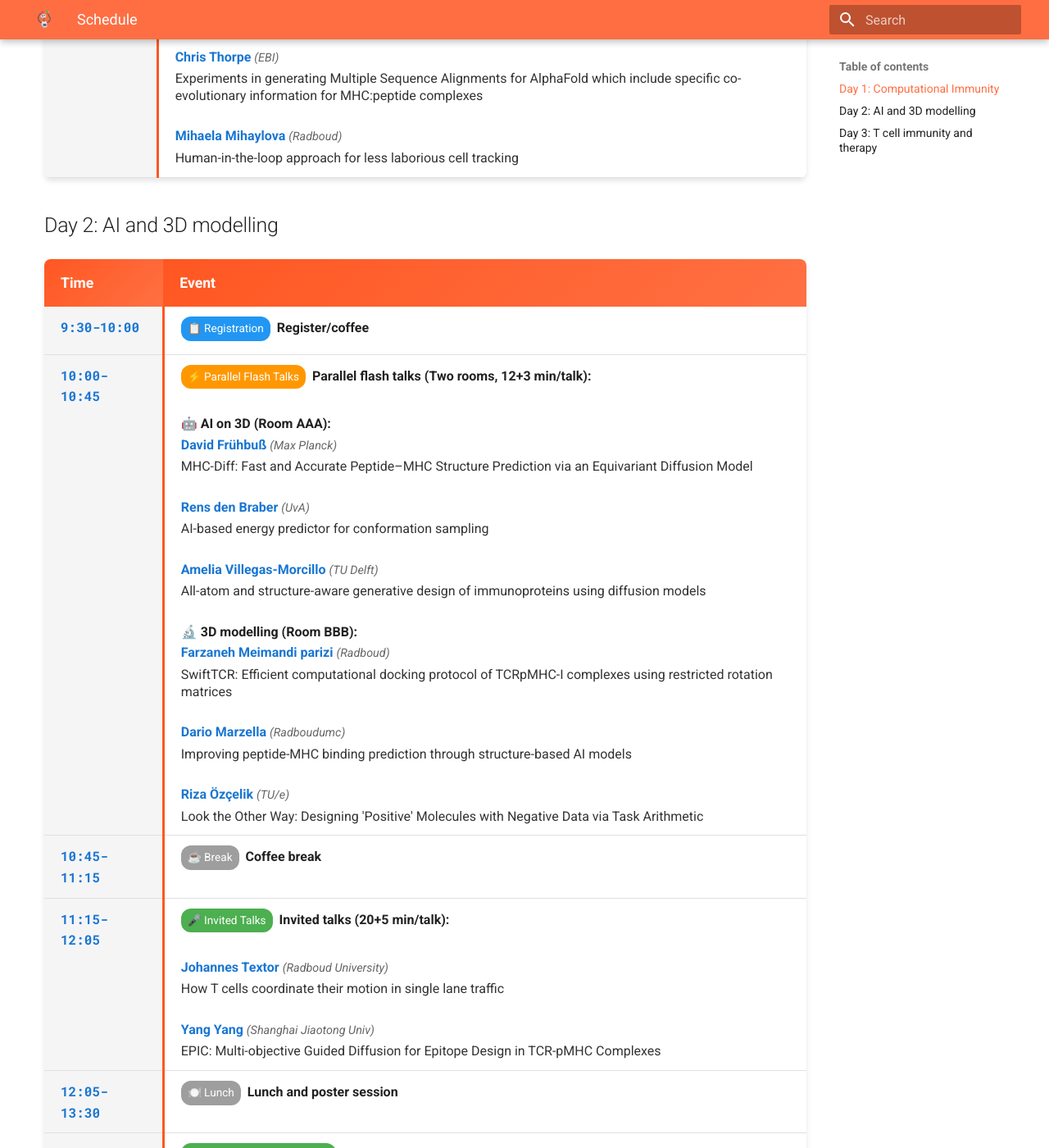
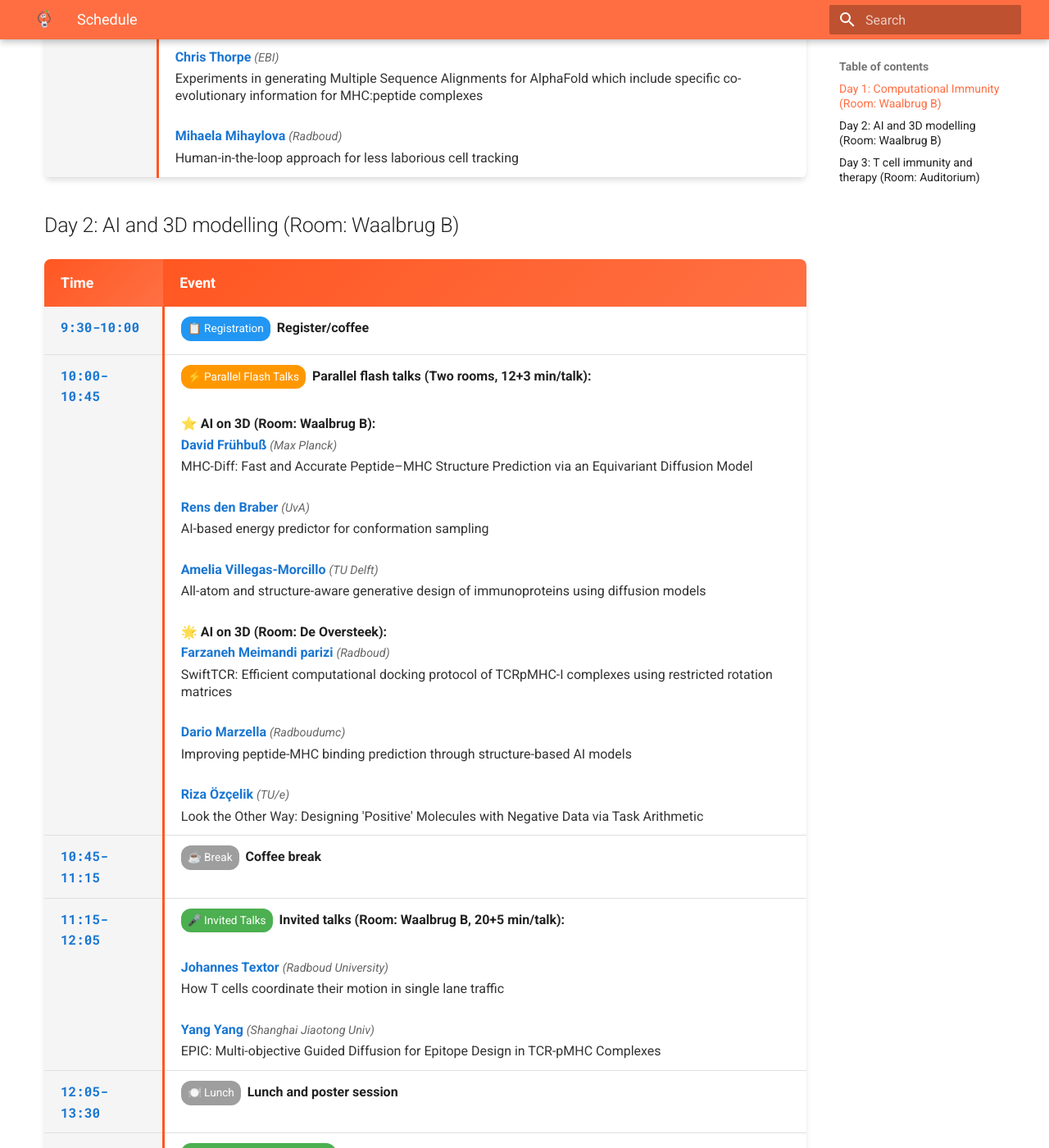
Before and after one commit to X-lab-3D/csi, an MkDocs documentation site: the page built from docs/schedule.md, in a window 1280 px wide and 1400 px high, scrolled down 1359 px. Shown: the whole window at 82% size. Built offline with MkDocs 1.6.1 and Material for MkDocs 9.7.7, drawn with Linux system fonts in a browser that asks for light colours; the version menu is left out; some of the changed text lies outside the part shown.

Commit message:
Update schedule.md

```diff
--- a/docs/schedule.md
+++ b/docs/schedule.md
@@ -9,6 +9,7 @@
 <tr>
 <th>Day</th>
 <th>Time</th>
+<th>Room</th>
 <th>Topic</th>
 </tr>
 </thead>
@@ -16,23 +17,26 @@
 <tr>
 <td><strong><a href="#day-1-computational-immunity">Day 1</a></strong><br><em>Sep. 2nd</em></td>
 <td>14:30-18:00</td>
+<td>Waalbrug B</td>
 <td>🧬 Computational immunity</td>
 </tr>
 <tr>
 <td><strong><a href="#day-2-ai-and-3d-modelling">Day 2</a></strong><br><em>Sep. 3rd</em></td>
 <td>9:30-16:30</td>
+<td>Waalbrug B (main)<br>De Oversteek (parallel talk)</td>
 <td>🤖 Geometric deep learning & 3D modelling + outing</td>
 </tr>
 <tr>
 <td><strong><a href="#day-3-t-cell-immunity-and-therapy">Day 3</a></strong><br><em>Sep. 4th</em></td>
 <td>9:30-17:35</td>
+<td>Auditorium</td>
 <td>🔬 T-cell immunity and therapy</td>
 </tr>
 </tbody>
 </table>
 
 
-## Day 1: Computational Immunity {#day-1-computational-immunity}
+## Day 1: Computational Immunity (Room: Waalbrug B) {#day-1-computational-immunity}
 
 <table class="schedule-table">
 <thead>
@@ -94,7 +98,7 @@
 </table>
 
 
-## Day 2: AI and 3D modelling {#day-2-ai-and-3d-modelling}
+## Day 2: AI and 3D modelling (Room: Waalbrug B) {#day-2-ai-and-3d-modelling}
 
 <table class="schedule-table">
 <thead>
@@ -112,7 +116,7 @@
 <td class="time-cell">10:00-10:45</td>
 <td>
 <span class="event-badge badge-flash">⚡ Parallel Flash Talks</span><strong>Parallel flash talks (Two rooms, 12+3 min/talk):</strong><br><br>
-<strong>🤖 AI on 3D (Room AAA):</strong><br>
+<strong> ⭐ AI on 3D (Room: Waalbrug B):</strong><br>
 <div class="talk-entry">
 <span class="speaker-name">David Frühbuß</span> <span class="speaker-affiliation">(Max Planck)</span><br>
 <div class="talk-title">MHC-Diff: Fast and Accurate Peptide–MHC Structure Prediction via an Equivariant Diffusion Model</div>
@@ -125,7 +129,7 @@
 <span class="speaker-name">Amelia Villegas-Morcillo</span> <span class="speaker-affiliation">(TU Delft)</span><br>
 <div class="talk-title">All-atom and structure-aware generative design of immunoproteins using diffusion models</div>
 </div><br>
-<strong>🔬 3D modelling (Room BBB):</strong><br>
+<strong> 🌟 AI on 3D (Room: De Oversteek):</strong><br>
 <div class="talk-entry">
 <span class="speaker-name">Farzaneh Meimandi parizi</span> <span class="speaker-affiliation">(Radboud)</span><br>
 <div class="talk-title">SwiftTCR: Efficient computational docking protocol of TCRpMHC-I complexes using restricted rotation matrices</div>
@@ -147,7 +151,7 @@
 <tr>
 <td class="time-cell">11:15-12:05</td>
 <td>
-<span class="event-badge badge-invited">🎤 Invited Talks</span><strong>Invited talks (20+5 min/talk):</strong><br><br>
+<span class="event-badge badge-invited">🎤 Invited Talks</span><strong>Invited talks (Room: Waalbrug B, 20+5 min/talk):</strong><br><br>
 <div class="talk-entry">
 <span class="speaker-name">Johannes Textor</span> <span class="speaker-affiliation">(Radboud University)</span><br>
 <div class="talk-title">How T cells coordinate their motion in single lane traffic</div>
@@ -213,7 +217,7 @@
 </tbody>
 </table>
 
-## Day 3: T cell immunity and therapy {#day-3-t-cell-immunity-and-therapy}
+## Day 3: T cell immunity and therapy (Room: Auditorium) {#day-3-t-cell-immunity-and-therapy}
 
 <table class="schedule-table">
 <thead>
```
